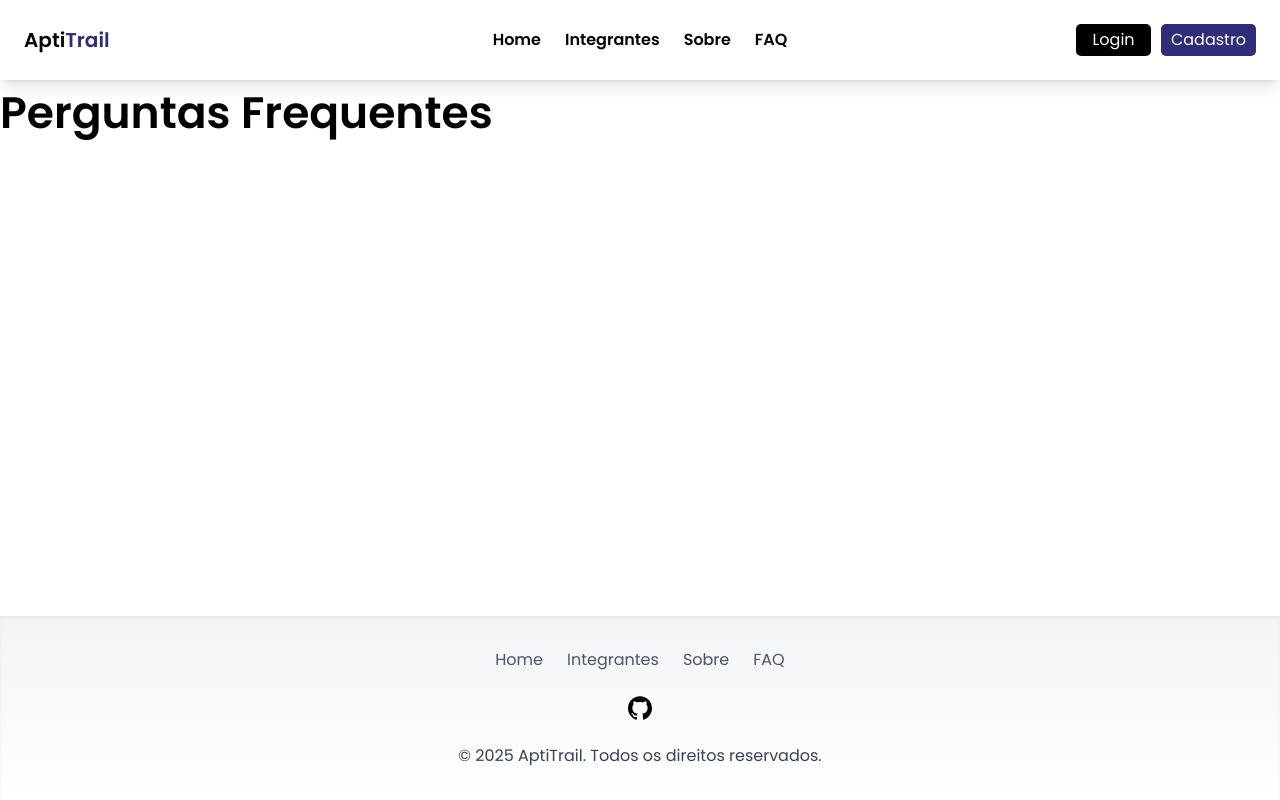
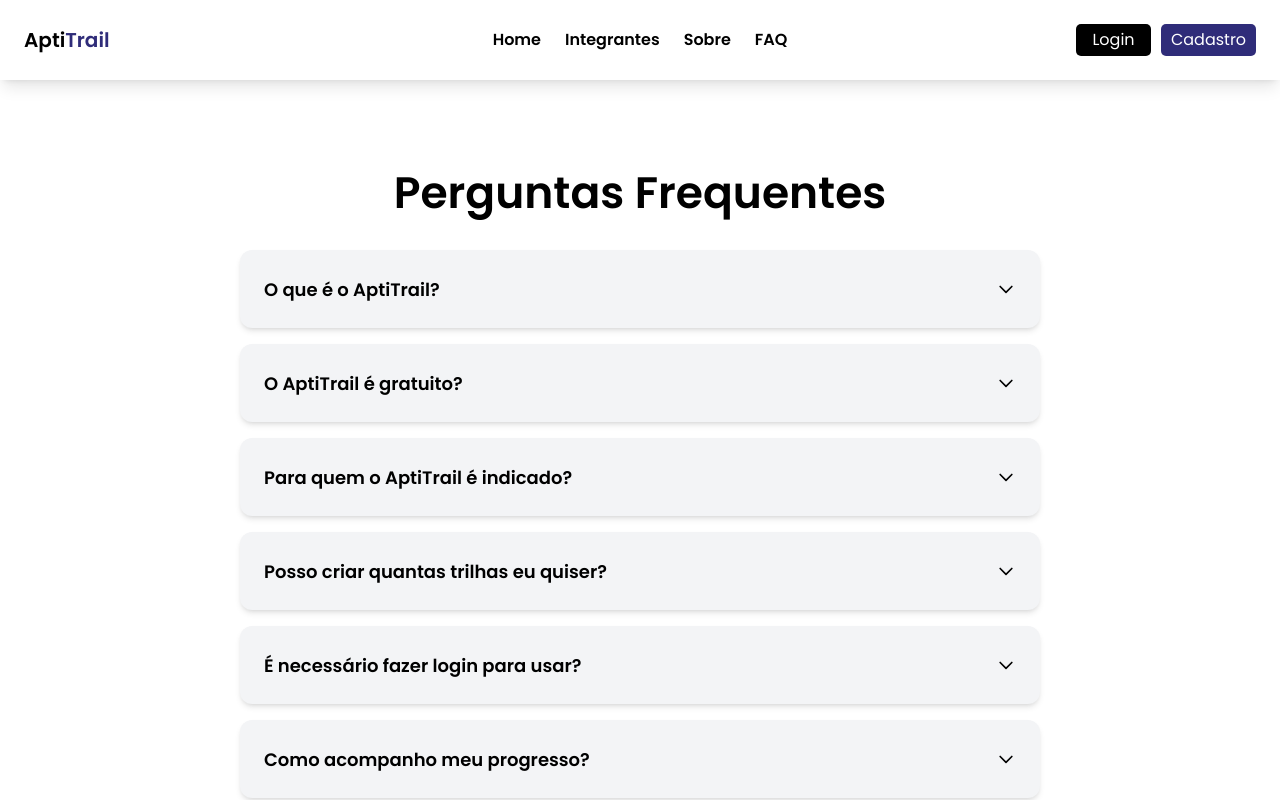
Before and after one commit to apti-trail/site-spa, a React (Vite) app in the folder site-spa/: page /faq in a window 1280 px wide. Shown: the top 800 px of the page. Built offline with nearby package versions, Linux system fonts and the light colour scheme.

Commit message:
feat: cria e estiliza caixas de perguntas

```diff
--- a/site-spa/src/routes/Faq/index.tsx
+++ b/site-spa/src/routes/Faq/index.tsx
@@ -41,8 +41,34 @@ export default function Faq() {
     };
 
     return(
-        <main>
-            <h1>Perguntas Frequentes</h1>
+        <main className="flex flex-col items-center text-center px-6 py-20">
+            <h1 className="mb-6">Perguntas Frequentes</h1>
+
+            <section className="max-w-[800px] w-full space-y-4">
+                {faqs.map((item, index) => (
+                    <div key={index} className="w-full p-6 shadow-md bg-gray-100 rounded-xl transition">
+                        <button onClick={() => toggle(index)} className="w-full flex justify-between items-center text-left bg-transparent">
+                            <h2 className="font-semibold text-[16px] md:text-[18px]">{item.pergunta}</h2>
+
+                            <svg
+                                className={`w-5 h-5 transition-transform duration-300 ${
+                                    openIndex === index ? "rotate-180" : "rotate-0"
+                                }`}
+                                fill="none"
+                                stroke="currentColor"
+                                strokeWidth="2"
+                                viewBox="0 0 24 24"
+                            >
+                                <path
+                                    strokeLinecap="round"
+                                    strokeLinejoin="round"
+                                    d="M19 9l-7 7-7-7"
+                                />
+                            </svg>
+                        </button>
+                    </div>
+                ))}
+            </section>
 
         </main>
     );
```
